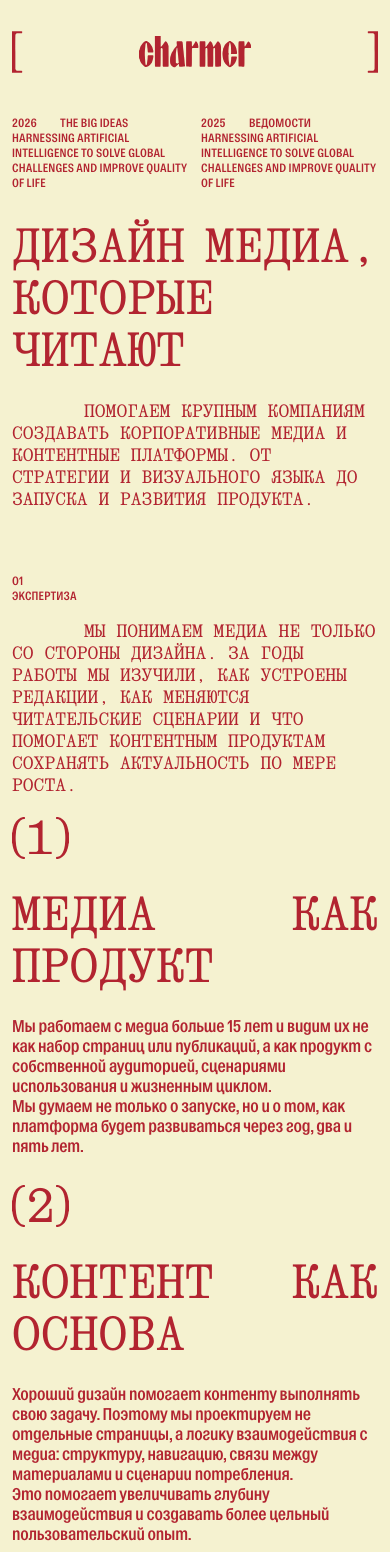
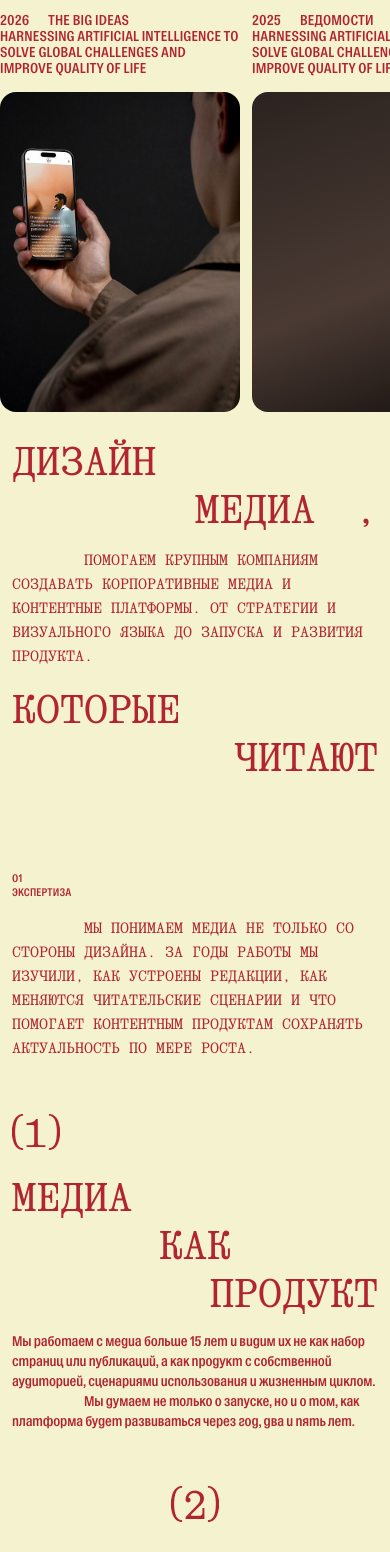
Before and after one commit to srnchv/media_landing, a Next.js app: page / in a window 390 px wide. Shown: the top 1552 px of the page. Built offline with nearby package versions, Linux system fonts and the light colour scheme.

Commit message:
Mobile layout per Figma iPhone frames

```diff
--- a/app/globals.css
+++ b/app/globals.css
@@ -672,72 +672,233 @@ a {
     display: none;
   }
 
+  /* 1rem = 10px при 390 */
   .mobile {
     display: block;
-    padding: 1.2rem;
+    padding-bottom: 0;
   }
 
-  .mobile .h1 {
-    font-size: 4.8rem;
-    line-height: 4.4rem;
-    white-space: normal;
+  .mobile section {
+    padding: 1.2rem 1.2rem 6.4rem;
   }
 
-  .mobile .lead {
-    font-size: 1.8rem;
-    line-height: 2.2rem;
+  /* большое слово word-S: 40/48 */
+  .mobile .mWord {
+    font-family: var(--font-display);
+    font-size: 4rem;
+    line-height: 4.8rem;
+    font-weight: 400;
+    text-transform: uppercase;
+    font-feature-settings: "case" 1, "lnum" 1, "pnum" 1;
+  }
+
+  /* ступенчатые строки слов */
+  .mobile .mStagger {
+    margin: 1.6rem 0;
+  }
+
+  .mobile .mRowLeft {
+    text-align: left;
+  }
+
+  .mobile .mRowCenter {
+    text-align: center;
+  }
+
+  .mobile .mRowRight {
+    text-align: right;
+  }
+
+  /* слово от центра, хвост (запятая) у правого края */
+  .mobile .mRowSplit {
+    display: flex;
+    justify-content: space-between;
+    padding-left: 50%;
+  }
+
+  .mobile .mLead {
+    font-size: 1.5rem;
+    line-height: 2.4rem;
+    text-indent: 7.2rem;
+    margin: 1.6rem 0;
+  }
+
+  .mobile .mHead {
+    font-size: 1.1rem;
+    line-height: 1.4rem;
+  }
+
+  .mobile .body {
+    font-size: 1.4rem;
+    line-height: 2rem;
+    letter-spacing: -0.014rem;
+  }
+
+  /* ---------- хиро: горизонтальная лента карточек ---------- */
+  .mobile .mCards {
+    display: flex;
+    gap: 1.2rem;
+    overflow-x: auto;
+    scroll-snap-type: x mandatory;
+    margin: 0 -1.2rem 2.4rem;
+    padding: 0 1.2rem;
+    scrollbar-width: none;
+  }
+
+  .mobile .mCards::-webkit-scrollbar {
+    display: none;
+  }
+
+  .mobile .mCard {
+    flex: none;
+    width: 24rem;
+    scroll-snap-align: start;
+  }
+
+  .mobile .mCard .workItem {
+    height: auto;
+    cursor: default;
+  }
+
+  .mobile .mCard .caption,
+  .mobile .mSwipeCard .body,
+  .mobile .mFooter {
+    min-width: 0;
+  }
+
+  .mobile .mCardImage {
+    height: 32rem;
+    border-radius: 1.6rem;
+    overflow: hidden;
+    background: linear-gradient(160deg, #2b2320, #4a3a33 60%, #16110f);
+  }
+
+  .mobile .mCardImage img {
+    width: 100%;
+    height: 100%;
+    object-fit: cover;
+    display: block;
+  }
+
+  .mobile .mCardImage .ph {
+    width: 100%;
+    height: 100%;
+  }
+
+  /* ---------- принципы ---------- */
+  .mobile .mPrinciple {
+    margin: 4.8rem 0;
+  }
+
+  .mobile .mNum {
+    display: flex;
+    align-items: center;
+  }
+
+  .mobile .mNum-center {
+    justify-content: center;
+  }
+
+  .mobile .mNum-right {
+    justify-content: flex-end;
+  }
+
+  .mobile .mBody p + p {
     text-indent: 7.2rem;
   }
 
-  .mobile section {
-    margin-bottom: 6.4rem;
+  /* ---------- что мы умеем: фото + слова поверх ---------- */
+  .mobile .mSkillsHero {
+    position: relative;
+    height: 30rem;
+    margin: 3.2rem 0;
   }
 
-  .mobile .mWords {
-    display: flex;
-    justify-content: space-between;
-    align-items: baseline;
-    flex-wrap: wrap;
-    gap: 0 1.2rem;
-    margin: 2.4rem 0;
+  .mobile .mSkillsPhoto {
+    position: absolute;
+    left: 50%;
+    top: 50%;
+    transform: translate(-50%, -50%);
+    width: 18rem;
+    height: 24rem;
+    border-radius: 1.6rem;
+    overflow: hidden;
+    background: linear-gradient(160deg, #2b2320, #16110f);
   }
 
-  .mobile .mGrid {
-    display: grid;
-    grid-template-columns: 1fr 1fr;
-    gap: 1.6rem 1.2rem;
-    margin: 2.4rem 0;
+  .mobile .mSkillsPhoto img {
+    width: 100%;
+    height: 100%;
+    object-fit: cover;
+    display: block;
   }
 
-  .mobile .body {
-    font-size: 1.7rem;
-    line-height: 2rem;
+  .mobile .mStagger.over {
+    position: absolute;
+    inset: 0;
+    display: flex;
+    flex-direction: column;
+    justify-content: space-between;
+    margin: 0;
   }
 
-  .mobile .caption {
-    font-size: 1.2rem;
-    line-height: 1.5rem;
+  /* ---------- свайп-карточки умений и форматов ---------- */
+  .mobile .mSwipe {
+    display: flex;
+    gap: 1.2rem;
+    overflow-x: auto;
+    scroll-snap-type: x mandatory;
+    margin: 2.4rem -1.2rem 0;
+    padding: 0 1.2rem;
+    scrollbar-width: none;
   }
 
-  .mobile .mItem {
-    margin-bottom: 2.4rem;
+  .mobile .mSwipe::-webkit-scrollbar {
+    display: none;
   }
 
+  .mobile .mSwipeCard {
+    flex: none;
+    width: 30rem;
+    scroll-snap-align: start;
+  }
+
+  .mobile .mTitle {
+    text-transform: uppercase;
+    margin: 0.4rem 0;
+  }
+
+  /* ---------- скобки и стрелка ---------- */
+  .mobile .paren {
+    height: 4rem;
+    width: 1.2rem;
+  }
+
+  .mobile .mArrow {
+    display: flex;
+    align-items: center;
+    justify-content: center;
+    gap: 0.4rem;
+    margin: 0 0 4.8rem;
+  }
+
+  /* ---------- контакты ---------- */
   .mobile .mContacts {
     background: var(--red);
     color: var(--yellow);
-    margin: 0 -1.2rem -1.2rem;
-    padding: 1.2rem;
+    padding-bottom: 1.2rem;
   }
 
-  .mobile .paren {
-    height: 4.8rem;
-    width: 1.4rem;
+  .mobile .mFooter p {
+    margin-bottom: 0.8rem;
   }
 
-  .mobile .arrowGlyph,
-  .mobile .wordmark {
-    font-size: 3.6rem;
-    line-height: 4.8rem;
+  .mobile .mFooterLinks {
+    margin-top: 1.6rem;
+  }
+
+  .mobile .mFooterRow {
+    display: flex;
+    justify-content: space-between;
   }
 }
--- a/app/page.jsx
+++ b/app/page.jsx
@@ -473,151 +473,150 @@ const ContactsLayer = memo(function ContactsLayer({ innerRef }) {
 /*  Мобильная статичная версия                                         */
 /* ------------------------------------------------------------------ */
 
+/* Мобильный заголовок секции: колонтитул + лид */
+function MHeader({ n, label, text }) {
+  return (
+    <>
+      <div className="caption mHead">
+        <div>{n}</div>
+        <div>{label}</div>
+      </div>
+      <p className="lead mLead">{text}</p>
+    </>
+  );
+}
+
+/* Число (N) в скобках; align: left | center | right */
+function MNumber({ n, align = "left" }) {
+  return (
+    <div className={`mNum mNum-${align}`}>
+      <Paren kind="(" />
+      <span className="mWord">{n}</span>
+      <Paren kind=")" />
+    </div>
+  );
+}
+
 function Mobile() {
   return (
     <div className="mobile">
-      <section>
-        <div className="linkCell">
-          <Paren kind="[" />
-          <Wordmark />
-          <Paren kind="]" />
+      {/* ---------- хиро: лента проектов + слова ---------- */}
+      <section className="mHero">
+        <div className="mCards">
+          {works.slice(0, 6).map((w) => (
+            <div className="mCard" key={w.id}>
+              <WorkItem w={w} />
+              <div className="mCardImage">
+                {w.image ? (
+                  <img src={w.image.src} alt={w.title} />
+                ) : (
+                  <div className="ph" />
+                )}
               </div>
-        <div className="mGrid">
-          {works.slice(0, 2).map((w) => (
-            <WorkItem key={w.id} w={w} />
+            </div>
           ))}
         </div>
-        <div className="mWords">
-          <span className="h1">дизайн</span>
-          <span className="h1">медиа,</span>
-          <span className="h1">которые</span>
-          <span className="h1">читают</span>
+        <div className="mStagger">
+          <div className="mWord mRowLeft">дизайн</div>
+          <div className="mRowSplit">
+            <span className="mWord">медиа</span>
+            <span className="mWord">,</span>
           </div>
-        <p className="lead">{heroLead}</p>
+        </div>
+        <p className="lead mLead">{heroLead}</p>
+        <div className="mStagger">
+          <div className="mWord mRowLeft">которые</div>
+          <div className="mWord mRowRight">читают</div>
+        </div>
       </section>
 
+      {/* ---------- o1 экспертиза: три принципа ---------- */}
       <section>
-        <div className="caption">
-          <div>o1</div>
-          <div>экспертиза</div>
+        <MHeader n="o1" label="экспертиза" text={expertiseLead} />
+        {principles.map((pr, i) => (
+          <div className="mPrinciple" key={i}>
+            <MNumber n={i + 1} align={["left", "center", "right"][i]} />
+            <div className="mStagger">
+              <div className="mWord mRowLeft">{pr.words[0]}</div>
+              <div className="mWord mRowCenter">{pr.words[1]}</div>
+              <div className="mWord mRowRight">{pr.words[2]}</div>
             </div>
-        <p className="lead" style={{ margin: "1.6rem 0" }}>{expertiseLead}</p>
-        {principles.map((pr, i) => (
-          <div className="mItem" key={i}>
-            <div className="num" style={{ display: "flex", alignItems: "center" }}>
-              <Paren kind="(" />
-              <span className="h1">{i + 1}</span>
-              <Paren kind=")" />
-            </div>
-            <div className="mWords">
-              {pr.words.map((w) => (
-                <span className="h1" key={w}>{w}</span>
-              ))}
-            </div>
+            <div className="mBody">
               {pr.paragraphs.map((t, j) => (
                 <p className="body" key={j}>{t}</p>
               ))}
             </div>
-        ))}
-      </section>
-
-      <section>
-        <div className="caption">
-          <div>o2</div>
-          <div>подход</div>
-        </div>
-        <p className="lead" style={{ margin: "1.6rem 0" }}>{approachLead}</p>
-        <div className="mWords">
-          <span className="h1">что</span>
-          <span className="h1">мы</span>
-          <span className="h1">умеем</span>
-        </div>
-        {skills.map((s, i) => (
-          <div className="mItem" key={i}>
-            <div style={{ display: "flex", alignItems: "center" }}>
-              <Paren kind="(" />
-              <span className="h1">{i + 1}</span>
-              <Paren kind=")" />
-            </div>
-            <div className="body" style={{ textTransform: "uppercase" }}>{s.title}</div>
-            <p className="body">{s.text}</p>
-          </div>
-        ))}
-        <div className="mWords">
-          <span className="h1">как</span>
-          <span className="h1">мы</span>
-          <span className="h1">работаем</span>
-        </div>
-        {workModes.map((m, i) => (
-          <div className="mItem" key={i}>
-            <div style={{ display: "flex", alignItems: "center" }}>
-              <Paren kind="(" />
-              <span className="h1">{i + 1}</span>
-              <Paren kind=")" />
-            </div>
-            <div className="body" style={{ textTransform: "uppercase" }}>{m.title}</div>
-            <p className="body">{m.text}</p>
           </div>
         ))}
       </section>
 
+      {/* ---------- o2 подход: умеем + работаем ---------- */}
       <section>
-        <div className="caption">
-          <div>o3</div>
-          <div>клиенты</div>
+        <MHeader n="o2" label="подход" text={approachLead} />
+        <div className="mSkillsHero">
+          <div className="mSkillsPhoto">
+            {works[0].image ? (
+              <img src={works[0].image.src} alt="" />
+            ) : (
+              <div className="ph" />
+            )}
           </div>
-        <p className="lead" style={{ margin: "1.6rem 0" }}>{clientsLead}</p>
-        <div className="mWords">
-          <span className="h1">нам</span>
-          <span className="h1">доверяют</span>
+          <div className="mStagger over">
+            <div className="mWord mRowLeft">что</div>
+            <div className="mWord mRowCenter">мы</div>
+            <div className="mWord mRowRight">умеем</div>
           </div>
-        <div className="mGrid">
-          {brands.map((b) => (
-            <div className="logoRow" key={b.id}>
-              <span className="brandPh">{b.name}</span>
+        </div>
+        <div className="mSwipe">
+          {skills.map((s, i) => (
+            <div className="mSwipeCard" key={i}>
+              <MNumber n={i + 1} />
+              <div className="body mTitle">{s.title}</div>
+              <p className="body">{s.text}</p>
             </div>
           ))}
         </div>
-        {testimonials.tochka && (
-          <div className="mItem">
-            <div className="caption">{testimonials.tochka.author}</div>
-            <div className="caption" style={{ textTransform: "none" }}>
-              {testimonials.tochka.role}
+        <div className="mStagger" style={{ marginTop: "6.4rem" }}>
+          <div className="mWord mRowLeft">как</div>
+          <div className="mWord mRowCenter">мы</div>
+          <div className="mWord mRowRight">работаем</div>
         </div>
-            {testimonials.tochka.paragraphs.map((t, i) => (
-              <p className="body" key={i}>{t}</p>
+        <div className="mSwipe">
+          {workModes.map((m, i) => (
+            <div className="mSwipeCard" key={i}>
+              <MNumber n={i + 1} />
+              <div className="body mTitle">{m.title}</div>
+              <p className="body">{m.text}</p>
+            </div>
           ))}
         </div>
-        )}
       </section>
 
+      {/* ---------- контакты ---------- */}
       <section className="mContacts">
-        <div className="caption">
-          <div>o3</div>
-          <div>контакты</div>
+        <MHeader n="o3" label="контакты" text={contactsLead} />
+        <div className="mStagger">
+          <div className="mWord mRowLeft">обсудим</div>
+          <div className="mWord mRowCenter">ваш</div>
+          <div className="mWord mRowRight">проект</div>
         </div>
-        <p className="lead" style={{ margin: "1.6rem 0" }}>{contactsLead}</p>
-        <div className="mWords">
-          <span className="h1">обсудим</span>
-          <span className="h1">ваш</span>
-          <span className="h1">проект</span>
-        </div>
-        <a className="linkCell" href="mailto:hello@charmer.design" style={{ justifyContent: "center", gap: "1rem" }}>
+        <a className="mArrow" href="mailto:hello@charmer.design" aria-label="Написать нам">
           <Paren kind="[" />
-          <span className="arrowGlyph">→</span>
+          <span className="mWord">→</span>
           <Paren kind="]" />
-          <Wordmark />
         </a>
+        <div className="mFooter caption">
           {footerCols.map((t, i) => (
-          <p className="caption" key={i} style={{ margin: "1.2rem 0" }}>{t}</p>
+            <p key={i}>{t}</p>
           ))}
-        <div className="caption" style={{ display: "flex", justifyContent: "space-between" }}>
-          <span>charmer.design</span>
-          <span>hello@charmer.design</span>
-        </div>
-        <div className="caption" style={{ display: "flex", justifyContent: "space-between" }}>
+          <div className="mFooterLinks">
+            <div>charmer.design</div>
+            <div>hello@charmer.design</div>
+            <div className="mFooterRow">
               <span>TG, IN, be</span>
               <span>© 2013-2026</span>
+            </div>
+          </div>
         </div>
       </section>
     </div>
```
Lines whose indentation alone changed are shown as unchanged.
